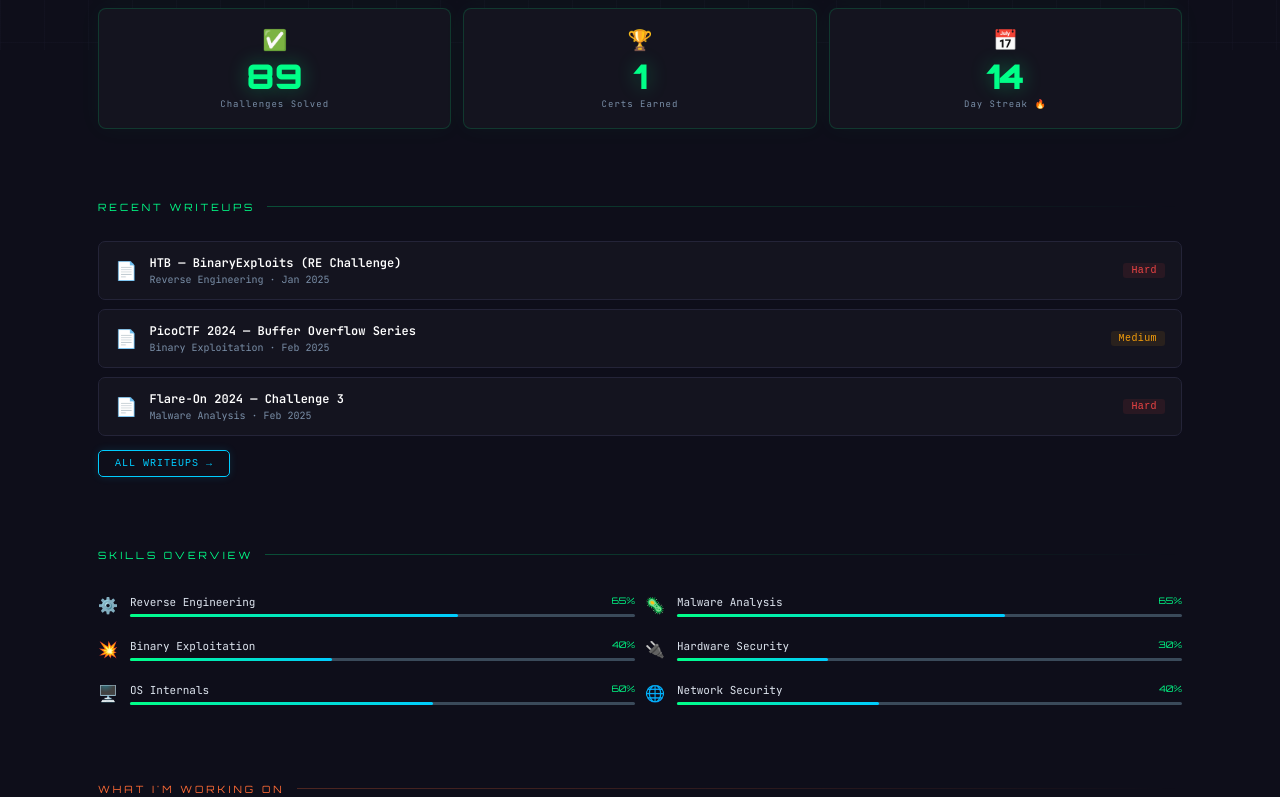
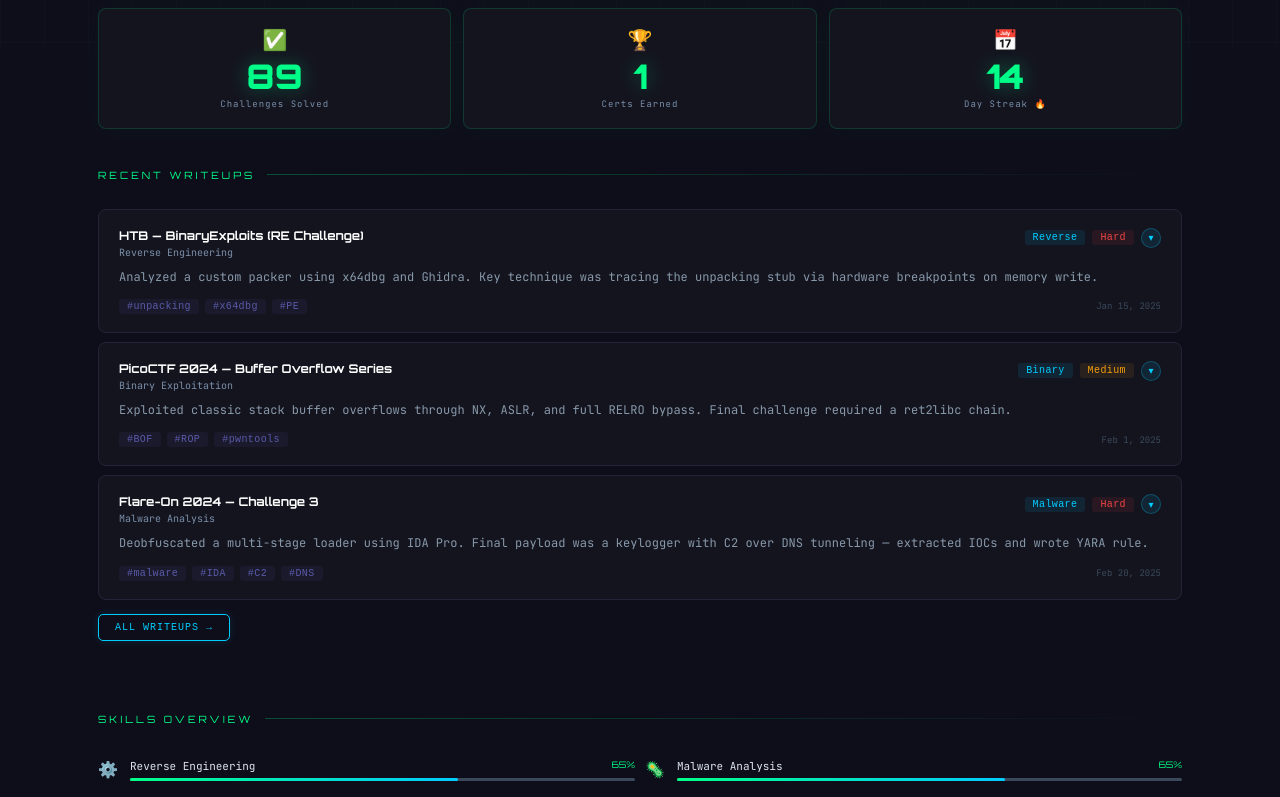
Before and after one commit to sp3cia1m4n/secport, a Next.js app: page / in a window 1280 px wide. Shown: the part 750-1547 px from the top of the page. Built offline with nearby package versions, Linux system fonts and the light colour scheme.

Commit message:
fix writeups expand inline on home page

```diff
--- a/pages/index.jsx
+++ b/pages/index.jsx
@@ -523,7 +523,7 @@ function HomePage({data,setPage,mobile,tablet}){
       {/* Stat cards */}
       <div className="fin" style={{display:"grid",
         gridTemplateColumns:mobile?"repeat(2,1fr)":"repeat(3,1fr)",
-        gap:12,marginBottom:mobile?52:72}}>
+        gap:12,marginBottom:mobile?32:40}}>
         {(data.stats.customStats||[]).map(({label,value,icon},i)=>(
           <Card key={i} glow={C.g} style={{padding:mobile?"14px":"18px 22px",textAlign:"center"}}>
             <div style={{fontSize:20,marginBottom:6}}>{icon}</div>
@@ -539,18 +539,7 @@ function HomePage({data,setPage,mobile,tablet}){
         <SLabel>RECENT WRITEUPS</SLabel>
         <div style={{display:"flex",flexDirection:"column",gap:9}}>
           {data.writeups.slice(0,3).map((w,i)=>(
-            <div key={i} style={{background:C.bg1,border:`1px solid ${C.border}`,borderRadius:7,
-              padding:"13px 16px",display:"flex",gap:12,alignItems:"center",
-              cursor:"pointer",transition:"border .2s"}}
-              onMouseEnter={e=>e.currentTarget.style.borderColor=C.b+"55"}
-              onMouseLeave={e=>e.currentTarget.style.borderColor=C.border}>
-              <span style={{fontSize:18,flexShrink:0}}>📄</span>
-              <div style={{flex:1,minWidth:0}}>
-                <div style={{fontSize:12,color:"#fff",fontWeight:600,overflow:"hidden",textOverflow:"ellipsis",whiteSpace:"nowrap"}}>{w.title}</div>
-                <div style={{fontSize:10,color:C.muted,marginTop:2}}>{w.category} · {new Date(w.date).toLocaleDateString("en-US",{month:"short",year:"numeric"})}</div>
-              </div>
-              <Tag c={DIFF_COLOR[w.difficulty]}>{w.difficulty}</Tag>
-            </div>
+            <WriteupCard key={w.id||i} w={w} mobile={mobile}/>
           ))}
         </div>
         <div style={{marginTop:14}}>
```
